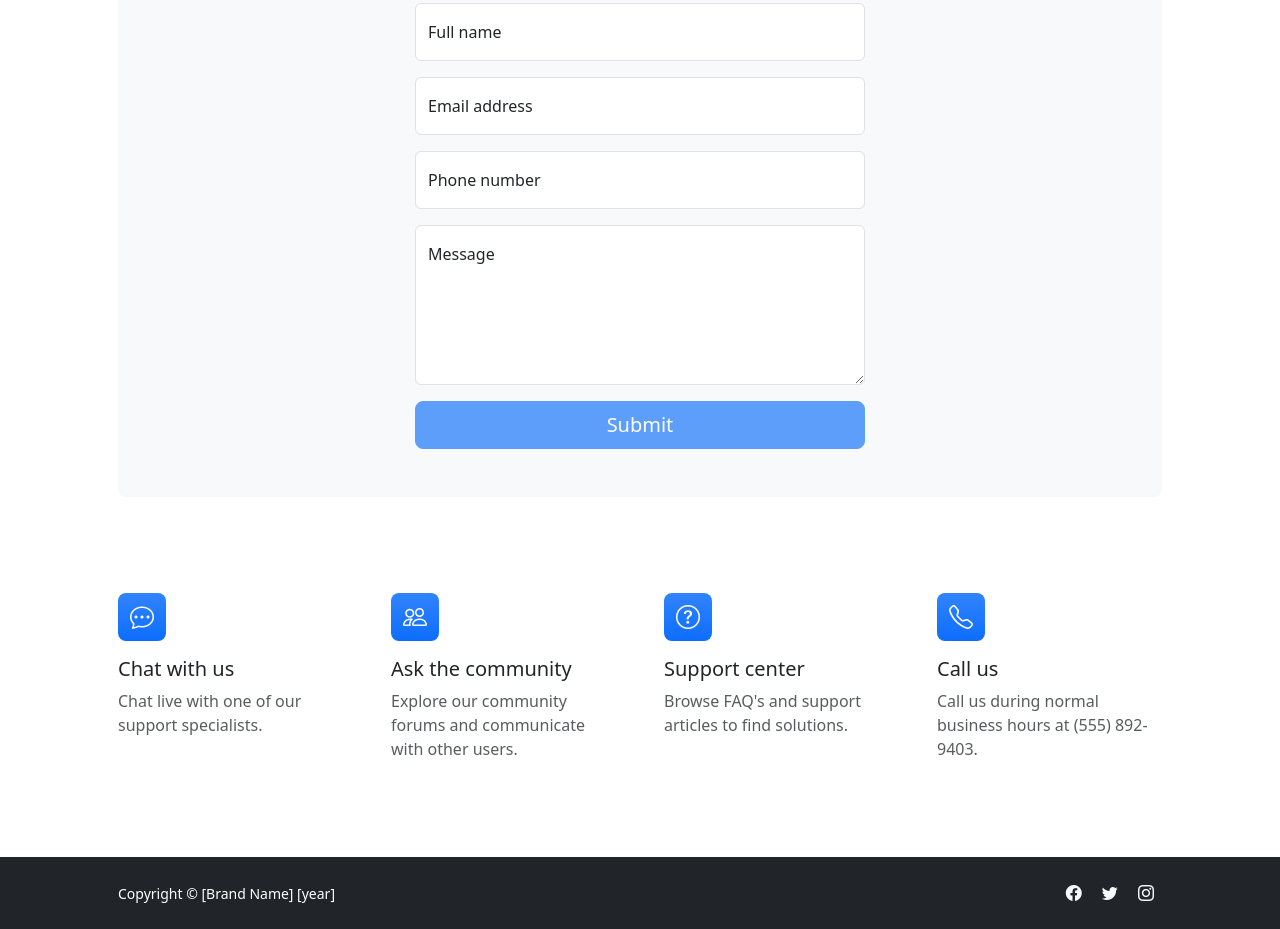
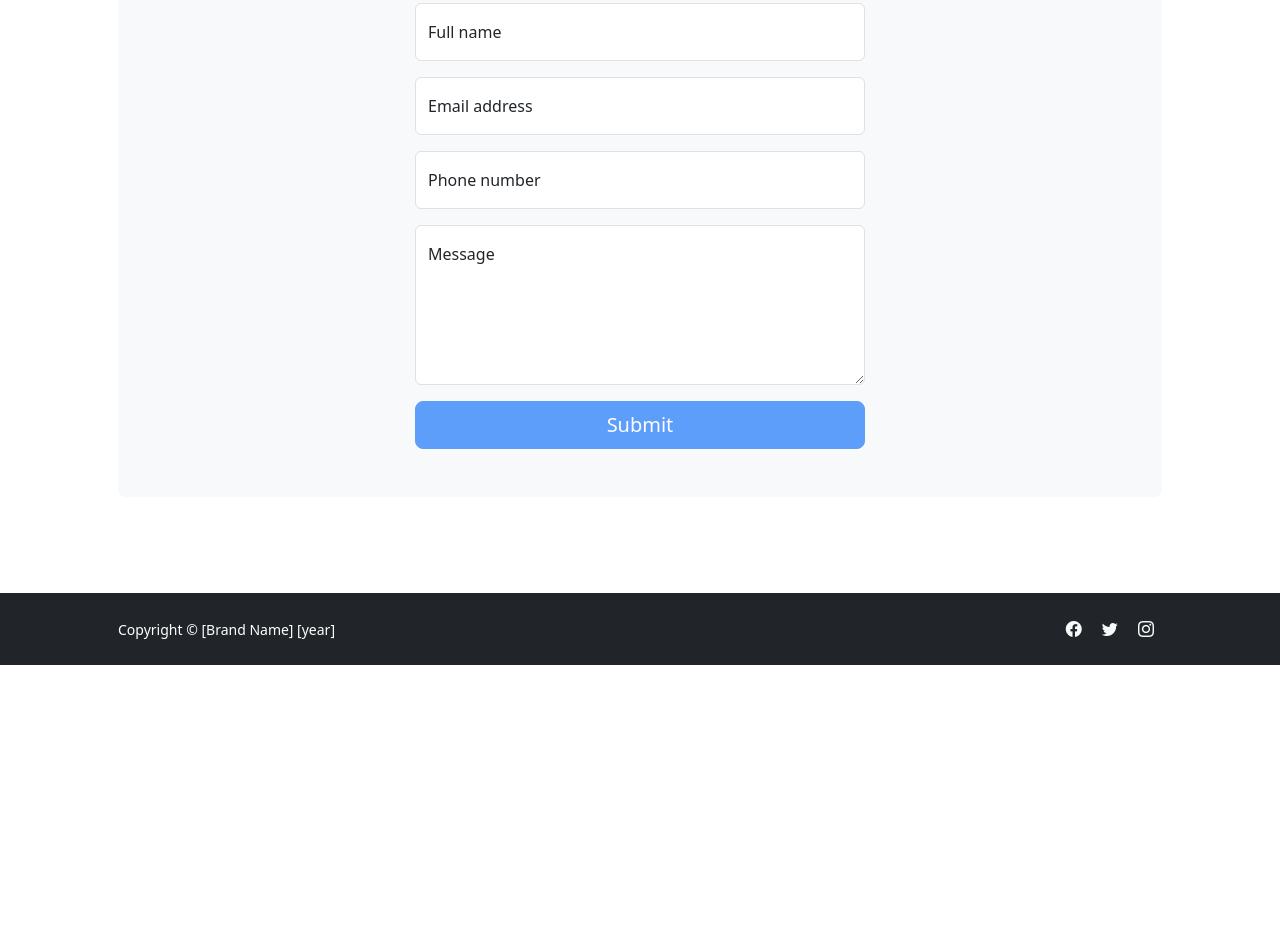
Before and after one commit to MerthansRocks/Template, a plain HTML site: page contact.html in a window 1280 px wide. Shown: the part 347-1276 px from the top of the page. After the commit the page ends 1012 px from the top, so only its background shows below. Drawn offline with nearby package versions, Linux system fonts and the light colour scheme.

```diff
--- a/contact.html
+++ b/contact.html
@@ -167,53 +167,6 @@
               </div>
             </div>
           </div>
-          <!-- Contact cards-->
-          <div class="row gx-5 row-cols-2 row-cols-lg-4 py-5">
-            <div class="col">
-              <div
-                class="container-icon bg-primary bg-gradient text-white rounded-3 mb-3"
-              >
-                <i class="bi bi-chat-dots"></i>
-              </div>
-              <div class="h5 mb-2">Chat with us</div>
-              <p class="text-muted mb-0">
-                Chat live with one of our support specialists.
-              </p>
-            </div>
-            <div class="col">
-              <div
-                class="container-icon bg-primary bg-gradient text-white rounded-3 mb-3"
-              >
-                <i class="bi bi-people"></i>
-              </div>
-              <div class="h5">Ask the community</div>
-              <p class="text-muted mb-0">
-                Explore our community forums and communicate with other users.
-              </p>
-            </div>
-            <div class="col">
-              <div
-                class="container-icon bg-primary bg-gradient text-white rounded-3 mb-3"
-              >
-                <i class="bi bi-question-circle"></i>
-              </div>
-              <div class="h5">Support center</div>
-              <p class="text-muted mb-0">
-                Browse FAQ's and support articles to find solutions.
-              </p>
-            </div>
-            <div class="col">
-              <div
-                class="container-icon bg-primary bg-gradient text-white rounded-3 mb-3"
-              >
-                <i class="bi bi-telephone"></i>
-              </div>
-              <div class="h5">Call us</div>
-              <p class="text-muted mb-0">
-                Call us during normal business hours at (555) 892-9403.
-              </p>
-            </div>
-          </div>
         </div>
       </section>
     </main>
```
